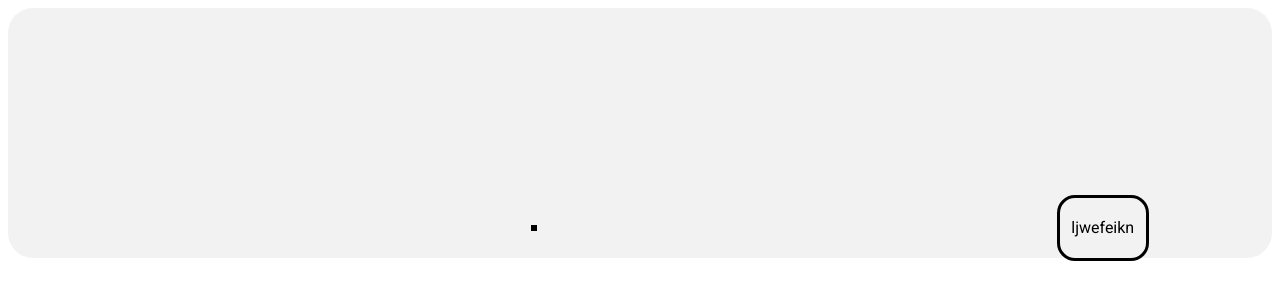
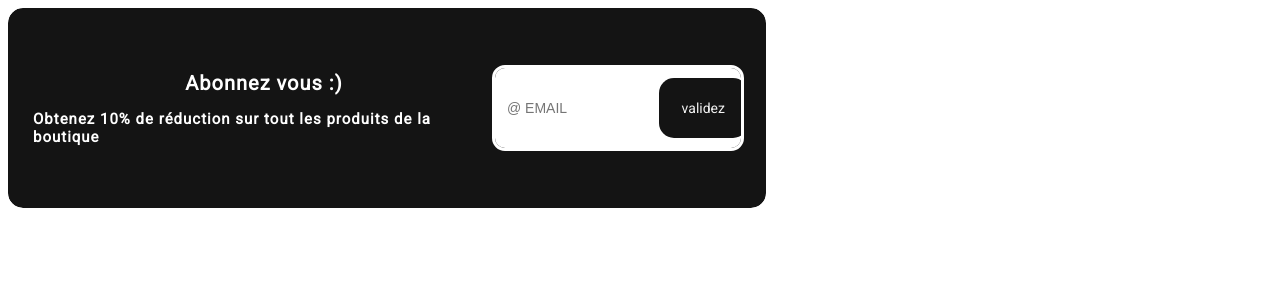
Before and after one commit to guelate/Shoe_Ecommerce, a React (Create React App) app: page / in a window 1280 px wide. Shown: the top 300 px of the page. Built offline with nearby package versions, Linux system fonts and the light colour scheme.

Commit message:
WIP <Newsletter />

```diff
--- a/src/components/BlackButton.js
+++ b/src/common/components/BlackButton.js
@@ -1,25 +1,25 @@
 /* eslint-disable no-lone-blocks */
 /* eslint-disable jsx-a11y/anchor-is-valid */
 import styled from "styled-components"
+import { BLACK_COLOR, WHITE_COLOR } from "../../utils/Constants/style"
 
 
-//delete position:absolute for newsletter component
 const Container = styled.div`
     box-sizing: border-box;
     display: flex;
     flex-direction: row;
     border-radius: 15px;
-    outline: solid;
     height: 60px;
-    // position: absolute;
     width: auto;
     align-items: center;
-    padding:0% 1%;
+    padding:${props => props.newsletter ? props.newsletter :"0% 1%"};
+    color:${WHITE_COLOR};
+    background:${BLACK_COLOR};
 `
 
-const BlackButton = ({children}) => {
+const BlackButton = ({children,padding}) => {
     return(
-        <Container>{children}</Container>
+        <Container newsletter={padding}>{children}</Container>
     )
 }
 
--- /dev/null
+++ b/src/common/components/Input.js
@@ -0,0 +1,37 @@
+import React from 'react';
+import styled from 'styled-components';
+import BlackButton from './BlackButton';
+
+const CustomField = styled.label`
+    display:flex;
+    flex-direction:row;
+    padding: 10px; 10px; 5px; 0px;
+    position: relative;
+    font-size: 14px;
+    width:230px;
+    outline:solid;
+    justify-content:space-between;
+    border-radius:10px;
+    background:white;
+`;
+const Input = styled.input`
+  border: none;
+  border-radius: 3px;
+  width: 150px;
+  outline: none;
+  font-size: 14px;
+  background:white;
+  align-items:center;
+
+`;
+
+const CustomInput = () => {
+  return (
+    <CustomField>
+      <Input type="text" placeholder="@ EMAIL" maxLength={35}/>
+      <BlackButton padding="0% 10%" children={"validez"} />
+    </CustomField>
+  );
+};
+
+export default CustomInput;
--- a/src/common/components/column.js
+++ b/src/common/components/column.js
@@ -8,6 +8,7 @@ const Column = styled.div`
     ${props => props.marginTop ? "margin-top:45%":""};
     justify-content:space-between;
     box-sizing:boder-box;
-
+    align-items:${props => props.newsletter ? "center":""};
+    gap:${props => props.newsletter ? "15px":""};
 `
 export default Column;
--- a/src/common/components/row.js
+++ b/src/common/components/row.js
@@ -10,6 +10,7 @@ const Row = styled.div`
     padding:${props => props.home ? "0% 35px 0% 16px;":null};
     justify-content:space-between;
     align-items:center;
+    // outline:solid;
 
 `
 
--- a/src/components/Newsletter.js
+++ b/src/components/Newsletter.js
@@ -1,29 +1,46 @@
 /* eslint-disable no-lone-blocks */
-import styled from "styled-components";
-import BlackButton from "./BlackButton";
-import CardLayout from "../common/Layout/CardLayout";
-import CardContainer from "../common/Layout/CardContainer";
 import Column from "../common/components/column";
 import Row from "../common/components/row";
 import { createText } from "../utils/functions/main";
+import CustomInput from "../common/components/Input";
+import * as constantStyle from "../utils/Constants/style";
+import * as constantText from "../utils/Constants/main";
+import styled from "styled-components";
 
-const Input = styled.div`
-  outline:solid;
-`
+const Container = styled.div`
+  width:60%;
+  height:200px;
+  display: flex;
+  box-sizing: border-box;
+  flex-direction: row;
+  padding: 20px 25px;
+  outline: solid;
+  border-radius:15px;
+  color:white;
+  background:${constantStyle.BLACK_COLOR};
+`;
+
 const Newsletter = () => {
   return (
-    <CardLayout>
-      <CardContainer>
-        <Row>
-          <Column>
-          {createText()}
-          {createText()}
-          </Column>
-          <Input />
-          <BlackButton children={"ljwefeikn"}/>
-        </Row>
-      </CardContainer>
-    </CardLayout>
+    <Container>
+      <Row>
+        <Column newsletter>
+          {createText(
+            constantText.Newsletter_SUBSCRITING,
+            constantText.H2_TEXT,
+            constantStyle.FONT_SIZE_20px,
+            constantStyle.LETTER_SPACING_1px
+          )}
+          {createText(
+            constantText.Newsletter_OFFER,
+            constantText.H2_TEXT,
+            constantStyle.FONT_SIZE_15px,
+            constantStyle.LETTER_SPACING_1px
+          )}
+        </Column>
+        <CustomInput />
+      </Row>
+    </Container>
   );
 };
 export default Newsletter;
--- a/src/components/SneakerCollectionCard.js
+++ b/src/components/SneakerCollectionCard.js
@@ -11,7 +11,6 @@ import {AiOutlineArrowRight} from "react-icons/ai";
 import Column from "../common/components/column";
 
 const SneakerCollectionCard = () => {
-  //add propertie cardLayout flex:row ?
   return (
     <CardLayout sneakerCollectionCard>
       <CardContainer sneakerCollectionCard>
@@ -40,4 +39,3 @@ const SneakerCollectionCard = () => {
   );
 };
 export default SneakerCollectionCard;
-//reprendre les anciens composant et modifier le style, surbrillance ?
--- a/src/pages/Home.js
+++ b/src/pages/Home.js
@@ -2,6 +2,11 @@ const Home = () => {
 
 }
 export default Home
+
+
+//follow this rules:
+
+// work in other branch to try your gitworkflow
 
 //section header
 //section principale
--- a/src/pages/Shop.js
+++ b/src/pages/Shop.js
@@ -2,5 +2,10 @@ const Shop = () => {
 
 }
 export default Shop
+
+//follow this rules:
+
+// work in other branch to try your gitworkflow
+
 //trier la boutique : homme / femme / enfant / garçon / fille
 //faire fonctionner le defilement de produit(carousel ou autre fonction)
--- a/src/pages/ShoppingCart.js
+++ b/src/pages/ShoppingCart.js
@@ -2,3 +2,7 @@ const ShoppingCart = () =>{
 
 }
 export default ShoppingCart
+
+//follow this rules:
+
+// work in other branch to try your gitworkflow
--- a/src/utils/Constants/main.js
+++ b/src/utils/Constants/main.js
@@ -30,3 +30,5 @@ export const SneakerSaleCard_VENTE = "vente"
 export const SneakerSaleCard_EXPLORE = "Voir le produit"
 export const SneakerCollection_EXPLORE = "Explorer maintenant"
 export const Sneaker_SHOPPING_CARD = "Ajoutez au panier"
+export const Newsletter_OFFER = "Obtenez 10% de réduction sur tout les produits de la boutique"
+export const Newsletter_SUBSCRITING = "Abonnez vous :)"
--- a/src/utils/Constants/style.js
+++ b/src/utils/Constants/style.js
@@ -14,6 +14,7 @@ export const LETTER_SPACING_2px = "2px";
 
 /*===== Color =====*/
 
+// export const WHITE_COLOR = "white";
 export const WHITE_COLOR = "#f2f2f2";
 export const GREY_COLOR = "#f2f2f2";
 export const BLACK_COLOR = "#141414";
```
